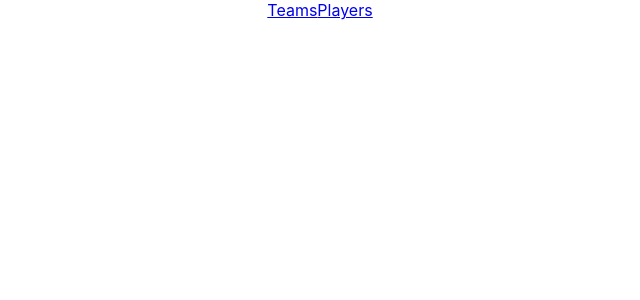
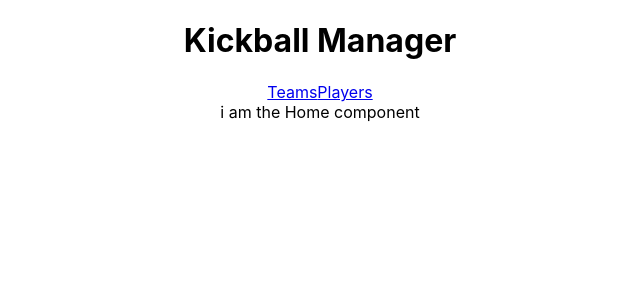
Before and after one commit to michellerenehey/react-kickball-league, a React (Create React App) app: page / in a window 1280 px wide. Shown: the top 300 px of the page, without its empty margins (320-960 px from the left). Built offline with nearby package versions, Linux system fonts and the light colour scheme.

Commit message:
added Home component

```diff
--- a/src/App.js
+++ b/src/App.js
@@ -5,14 +5,18 @@ import Teams from './views/Teams/Teams';
 import Players from './views/Players/Players';
 import Team from './views/Team/Team';
 import Player from './views/Player/Player';
+import Home from './views/Home/Home';
 
 function App() {
   return (
     <div className="App">
+      <h1>Kickball Manager</h1>
+
       <BrowserRouter>
         <NavLink to="/teams">Teams</NavLink>
         <NavLink to="/players">Players</NavLink>
         <Switch>
+          <Route exact path="/" component={Home} />
           <Route exact path="/teams" component={Teams} />
           <Route exact path="/teams/:id" component={Team} />
           <Route exact path="/players" component={Players} />
--- /dev/null
+++ b/src/views/Home/Home.js
@@ -0,0 +1,5 @@
+import React from 'react';
+
+export default function Home() {
+  return <div>i am the Home component</div>;
+}
```
Also changed, not shown: src/views/Home/Home.css (added).
